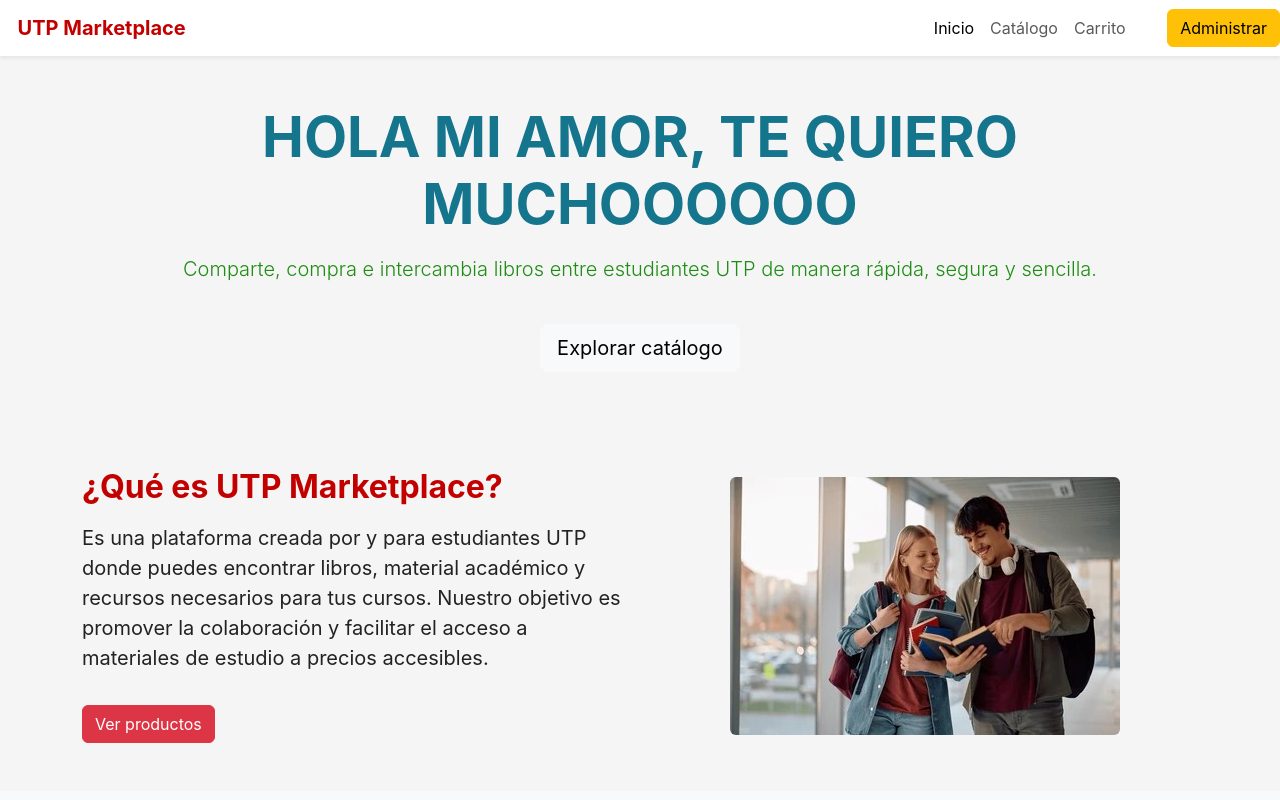
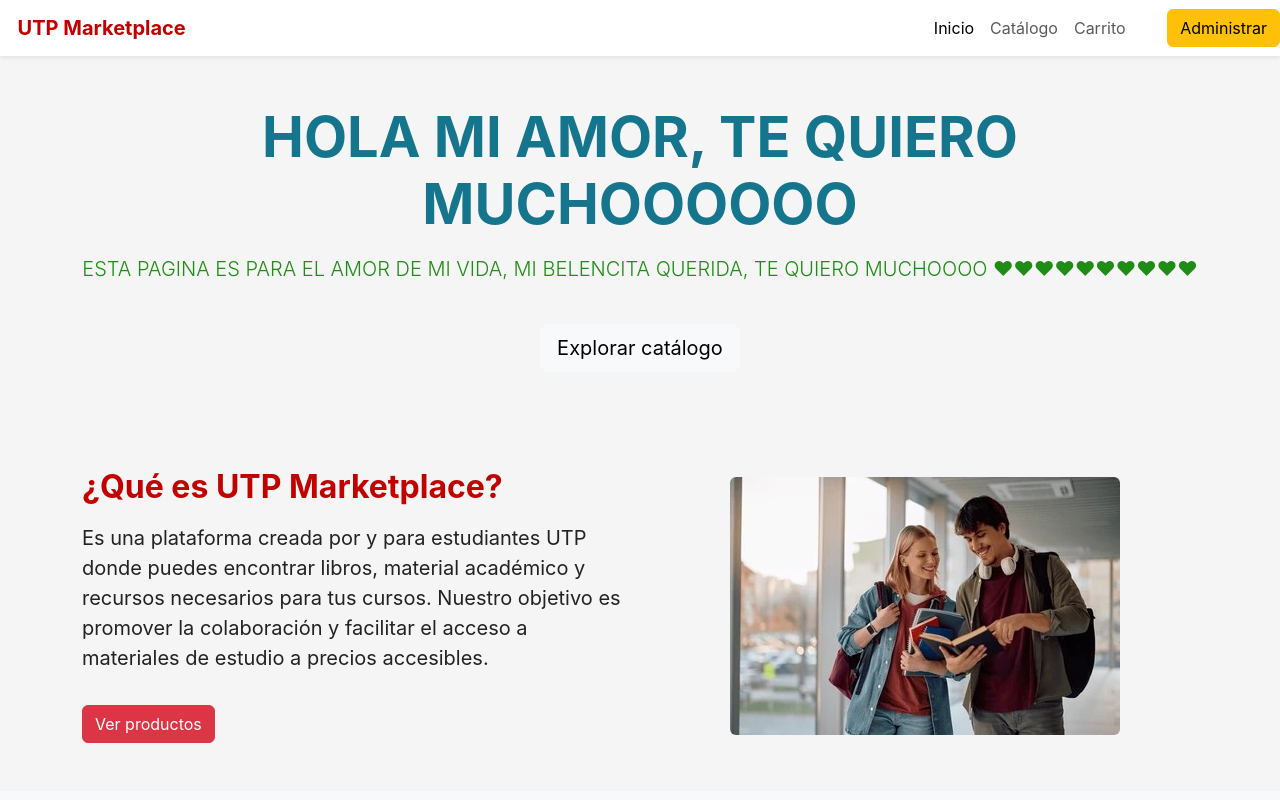
Before and after one commit to Josue-dc/utp-marketplace, a plain HTML site: page index.html in a window 1280 px wide. Shown: the top 800 px of the page. Drawn offline with nearby package versions, Linux system fonts and the light colour scheme.

Commit message:
Add files via upload

```diff
--- a/index.html
+++ b/index.html
@@ -36,7 +36,7 @@
     <div class="container text-center">
       <h1 class="display-4 fw-bold" style="color:#15758d;">HOLA MI AMOR, TE QUIERO MUCHOOOOOO</h1>
       <p class="lead mt-3" style="color:#1f8d15;">
-        Comparte, compra e intercambia libros entre estudiantes UTP de manera rápida, segura y sencilla.
+        ESTA PAGINA ES PARA EL AMOR DE MI VIDA, MI BELENCITA QUERIDA, TE QUIERO MUCHOOOO ♥♥♥♥♥♥♥♥♥♥
       </p>
 
       <a href="catalogo.html" class="btn btn-light btn-lg mt-4">
```
